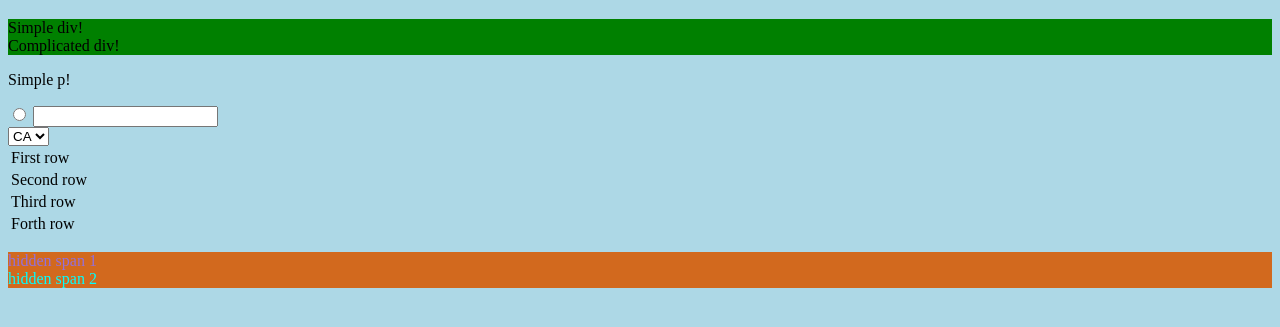
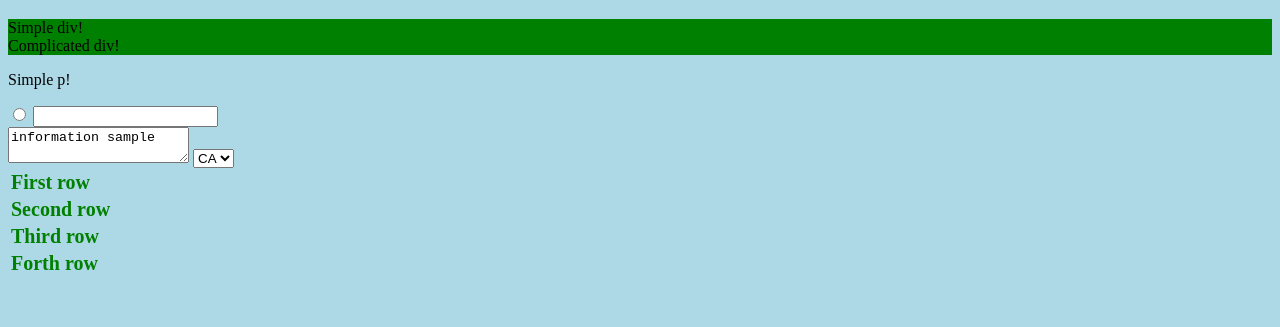
Before and after one commit to volnoboy/jqueryFundamentals, a plain HTML site: page index.htm in a window 1280 px wide. Shown: the part 61-388 px from the top of the page. Drawn offline with Linux system fonts and the light colour scheme.

Commit message:
change styles

```diff
--- a/index.htm
+++ b/index.htm
@@ -30,10 +30,10 @@
 <script type="text/javascript">
     $(document).ready(
             function() {
-                $('#output').append('<span class="append" style="color : aqua">hidden span 2</span>');
-                $('#output').prepend('<span class="append" style="color : mediumpurple">hidden span 1</span>');
-                $('span.append').wrap('<div class="wrapper" style="background-color: chocolate"/>');
-                $('textarea').remove();
+                $('td').css({
+                    'color' : 'green',
+                    'font-size' : '20px'
+                }).css('font-weight', 'bold');
             }
     );
 </script>
```
